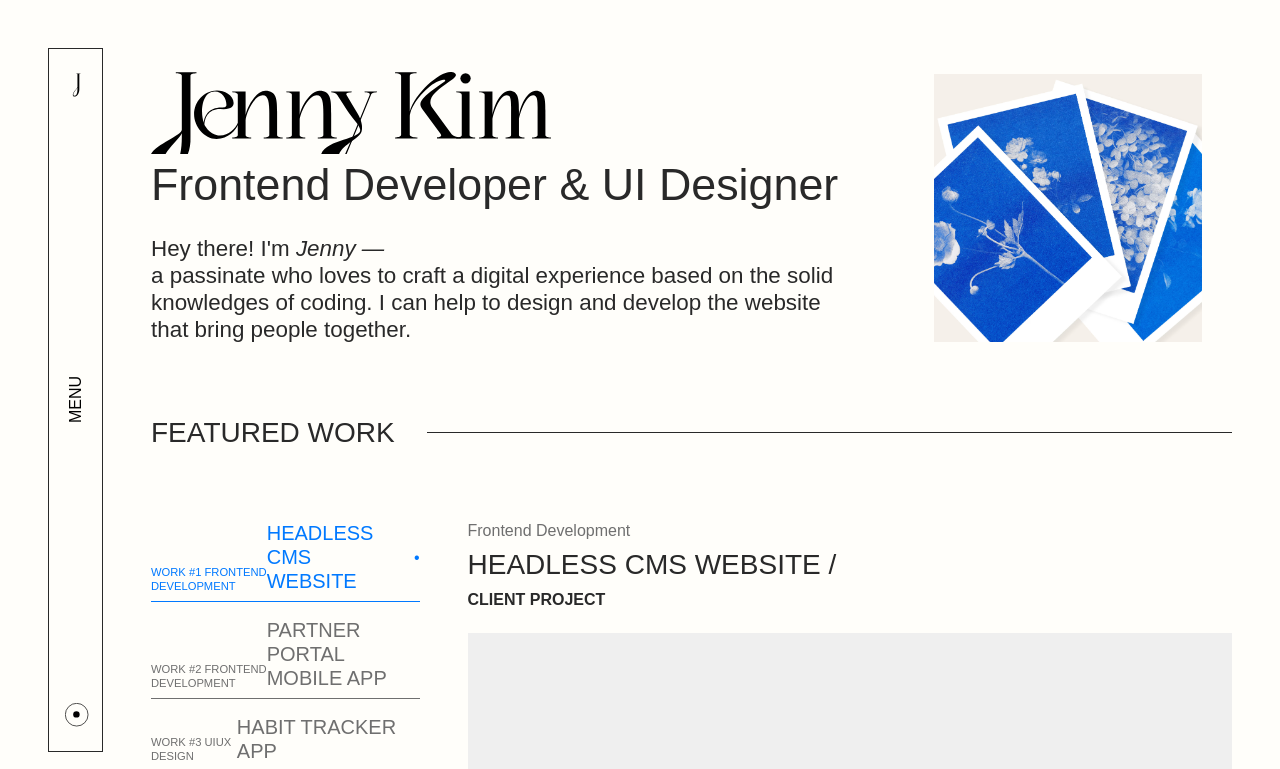
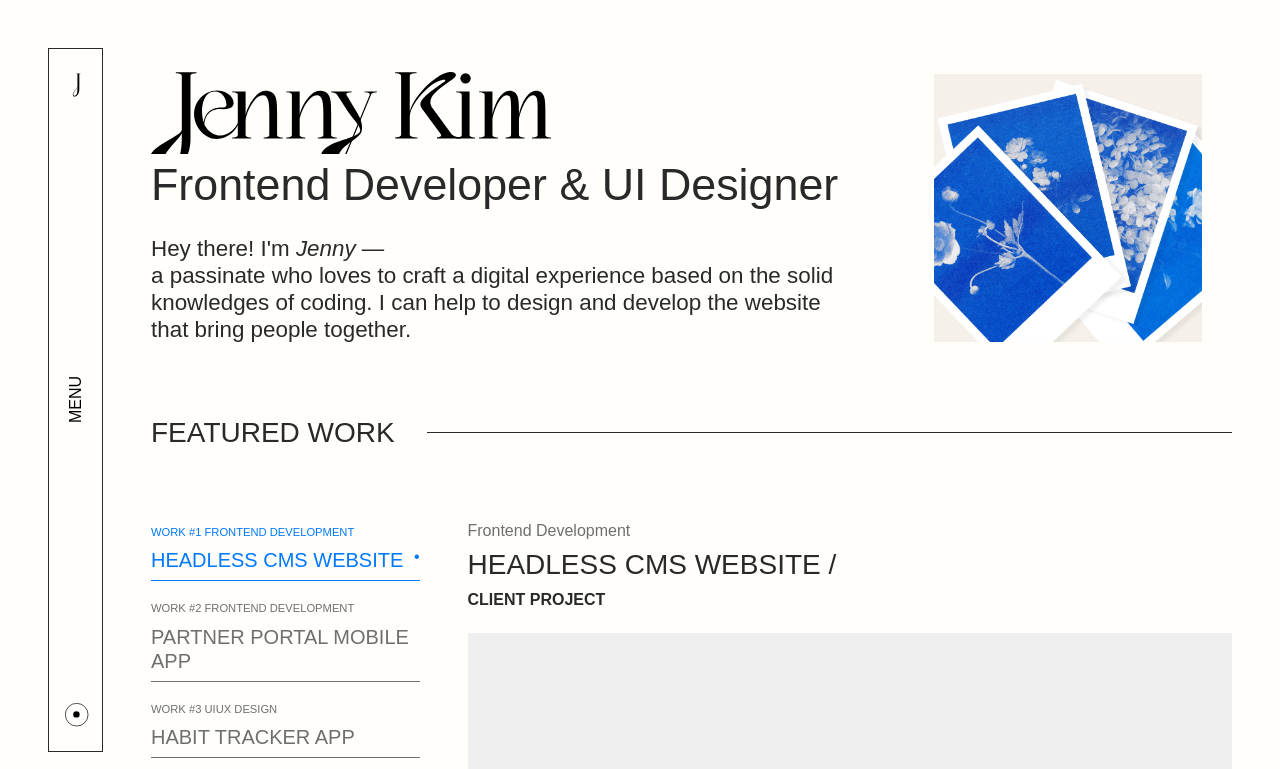
Before and after one commit to jennysujukim/jennykim-portfolio-2024, a React (Vite) app: page / in a window 1280 px wide. Shown: the top 769 px of the page. Built offline with nearby package versions, Linux system fonts and the light colour scheme.

Commit message:
chore: clean up Tab component code

```diff
--- a/src/components/atoms/Tab/Tab.module.scss
+++ b/src/components/atoms/Tab/Tab.module.scss
@@ -1,6 +1,8 @@
 @use '../../../sass/abstracts/' as *;
 
 .Wrapper {
+  cursor: pointer;
+
   @include lap {
     text-transform: uppercase;
     padding-bottom: 0.5rem;
@@ -29,6 +31,12 @@
 .Container {
   @include flexbox(unset, flex-end);
   width: 100%;
+
+  &_Home {
+    @include lap { width: 100%; };
+
+  }
+
 }
 
 .Text_Cont {
@@ -39,13 +47,14 @@
   }
 }
 
-.Text {
+.Text, .Text_Home {
   color: $primary_grey;
-  // @include lap { padding-top: 0.5rem; };
 
-  &.Active {
-    @include lap { color: $primary_blue_dark; };
+  &_Home {
+    @include lap { padding-top: 0.5rem; };
   }
+
+  &.Active { @include lap { color: $primary_blue_dark; }; }
 }
 
 .Bullet {
--- a/src/components/atoms/Tab/Tab.tsx
+++ b/src/components/atoms/Tab/Tab.tsx
@@ -20,20 +20,46 @@ export default function Tab({
   return (
     <li className={isActive ? `${styles.Wrapper} ${styles.Active}` : styles.Wrapper}>
       {isLink &&
-        <a className={styles.Container} href={`#${href}`}>
-          {smallText && <span className={isActive ? `${styles.SmallText} ${styles.Active}` : styles.SmallText}>{smallText}</span>}
+        <a
+          className={styles.Container_Home}
+          href={`#${href}`}
+        >
+          {smallText &&
+            <span className={isActive ? `${styles.SmallText} ${styles.Active}` : styles.SmallText}>
+              {smallText}
+            </span>
+          }
           <div className={styles.Text_Cont}>
-            <p className={isActive ? `H5_Style ${styles.Text} ${styles.Active}` : `H5_Style ${styles.Text}`}>{text}</p>
-            {isActive && <p className={isActive ? `${styles.Bullet} ${styles.Active}` : styles.Bullet}>&bull;</p> }
+            <p className={isActive ? `H5_Style ${styles.Text_Home} ${styles.Active}` : `H5_Style ${styles.Text_Home}`}>
+              {text}
+            </p>
+            {isActive &&
+              <p className={isActive ? `${styles.Bullet} ${styles.Active}` : styles.Bullet}>
+                &bull;
+              </p>
+            }
           </div>
         </a>
       }
       {!isLink && handleClick &&
-        <div className={styles.Container} onClick={() => handleClick(text)}>
-          {smallText && <span className={isActive ? `${styles.SmallText} ${styles.Active}` : styles.SmallText}>{smallText}</span>}
+        <div
+          className={styles.Container}
+          onClick={() => handleClick(text)}
+        >
+          {smallText &&
+            <span className={isActive ? `${styles.SmallText} ${styles.Active}` : styles.SmallText}>
+              {smallText}
+            </span>
+          }
           <div className={styles.Text_Cont}>
-            <p className={isActive ? `H5_Style ${styles.Text} ${styles.Active}` : `H5_Style ${styles.Text}`}>{text}</p>
-            {isActive && <p className={isActive ? `${styles.Bullet} ${styles.Active}` : styles.Bullet}>&bull;</p> }
+            <p className={isActive ? `H5_Style ${styles.Text} ${styles.Active}` : `H5_Style ${styles.Text}`}>
+              {text}
+            </p>
+            {isActive &&
+              <p className={isActive ? `${styles.Bullet} ${styles.Active}` : styles.Bullet}>
+                &bull;
+              </p>
+            }
           </div>
         </div>
       }
```
